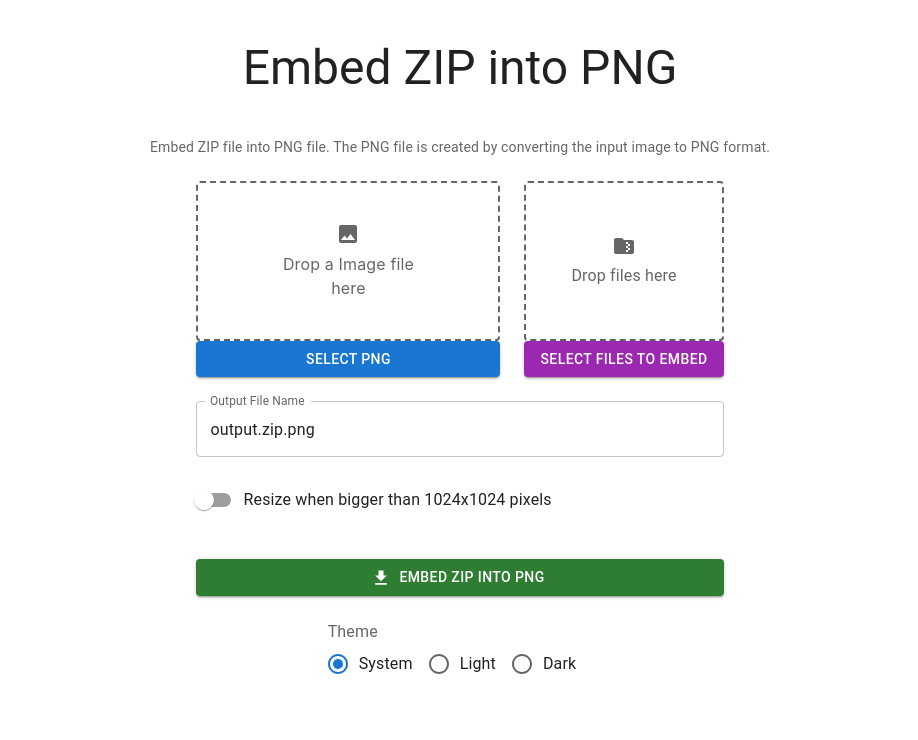
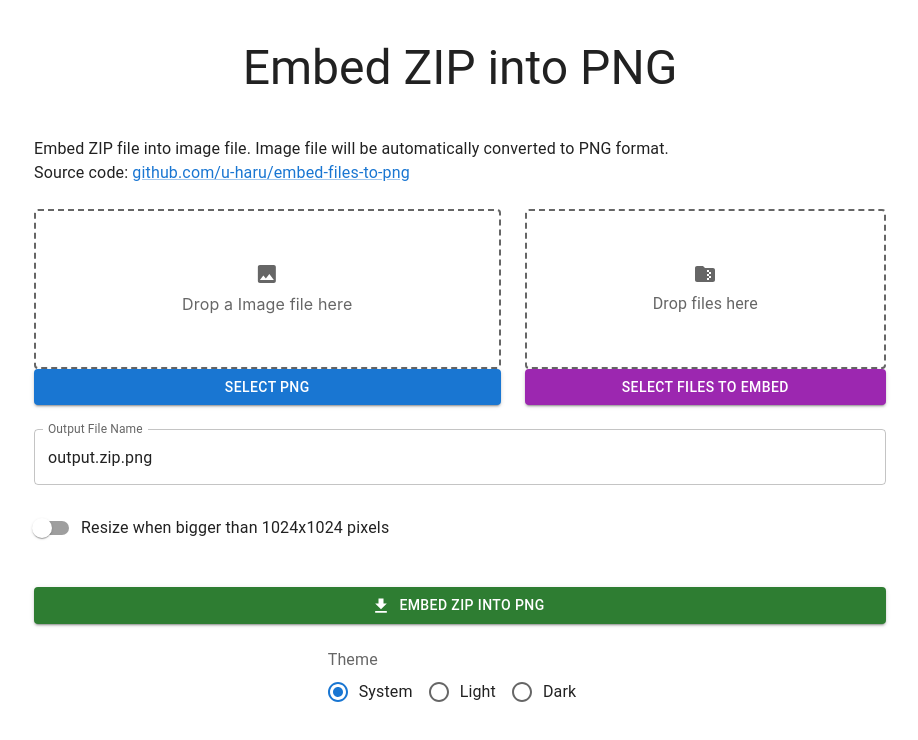
Before and after one commit to u-haru/embed-files-to-png, a React (Vite) app: page / in a window 1280 px wide. Shown: the top 740 px of the page, without its empty margins (180-1098 px from the left). Built offline with nearby package versions, Linux system fonts and the light colour scheme.

Commit message:
add: 説明を追加する

```diff
--- a/src/App.tsx
+++ b/src/App.tsx
@@ -1,5 +1,5 @@
 import React, { useState } from 'react';
-import { Box, Button, Container, FormControlLabel, FormLabel, Switch, TextField, Typography } from '@mui/material';
+import { Box, Button, Container, FormControlLabel, Link, Switch, TextField, Typography } from '@mui/material';
 import FileDownloadIcon from '@mui/icons-material/FileDownload';
 import embedZipIntoPng from './utils/embedZipIntoPng';
 import { ThemeProvider, createTheme } from '@mui/material/styles';
@@ -23,14 +23,14 @@ const App: React.FC = () => {
 	};
 
 	return (
-		<Container maxWidth="lg" sx={{ my: 5, display: 'flex', flexDirection: 'column', gap: 3, width: '100%', mx: 'auto' }}>
+		<Container component="form" sx={{ m: 5, display: 'flex', flexDirection: 'column', gap: 3, mx: 'auto' }} maxWidth="md">
 			<Typography variant="h3" align="center" gutterBottom>
 				Embed ZIP into PNG
 			</Typography>
-			<Typography variant="body2" align="center" color="text.secondary">
-				Embed ZIP file into PNG file. The PNG file is created by converting the input image to PNG format.
+			<Typography>
+				Embed ZIP file into image file. Image file will be automatically converted to PNG format.<br />
+				Source code: <Link href="https://github.com/u-haru/embed-files-to-png" target="_blank" rel="noopener noreferrer">github.com/u-haru/embed-files-to-png</Link>
 			</Typography>
-			<Box component="form" sx={{ display: 'flex', flexDirection: 'column', gap: 3, mx: 'auto' }}>
 				<Box sx={{ display: 'flex', gap: 3, alignItems: 'flex-end', flexWrap: 'wrap', justifyContent: 'center' }}>
 					<PngSelecter blob={inputPng} setBlob={setInputPng} resize={resize} />
 					<FileSelecter files={inputFiles} setFiles={setInputFiles} />
@@ -58,7 +58,6 @@ const App: React.FC = () => {
 					sx={{ mt: 2 }}
 				>Embed ZIP into PNG</Button>
 				<ThemeSwitch />
-			</Box>
 		</Container>
 	);
 };
```
